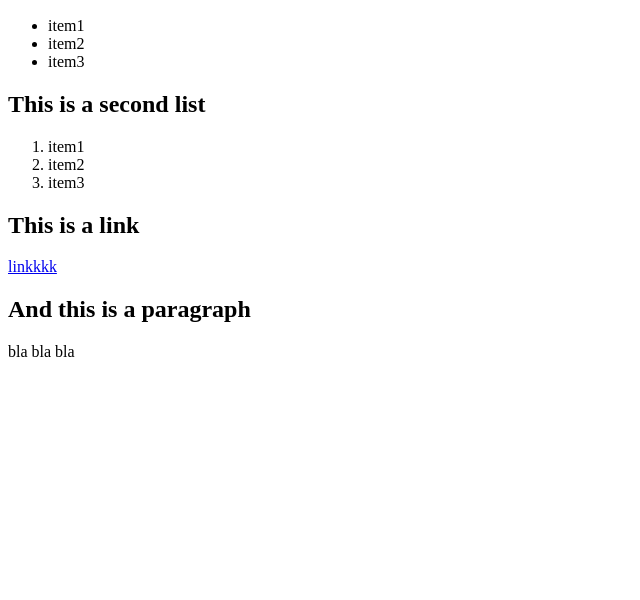
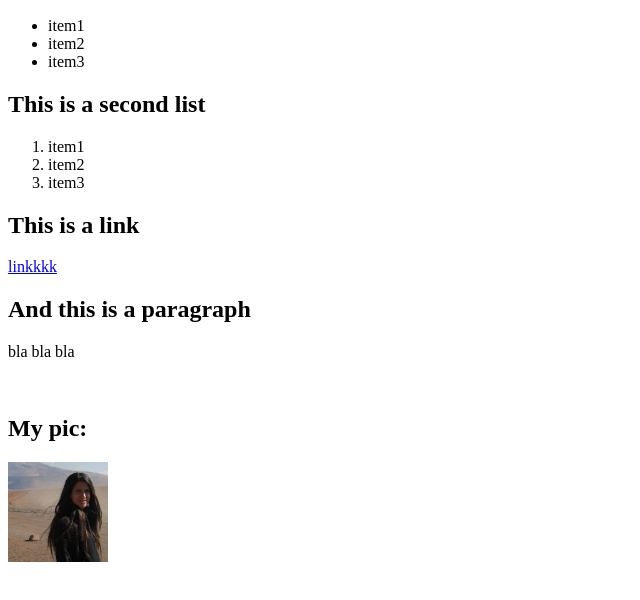
Before and after one commit to naamagr/first-website, a plain HTML site: page index.html in a window 1280 px wide. Shown: the part 110-710 px from the top of the page, without its empty margins (0-640 px from the left). Drawn offline with Linux system fonts and the light colour scheme.

Commit message:
add picture

```diff
--- a/index.html
+++ b/index.html
@@ -21,5 +21,8 @@
 <a href="https://www.mozilla.com/" target="_blank">linkkkk</a>
 <h2> And this is a paragraph</h2>
 <p> bla bla bla</p>
+<br>
+<h2>My pic:</h2>
+<img src="my_pic.jpg" height="100" width="100">
 </body>
 </html>
```
Also changed, not shown: my_pic.jpg (added).
